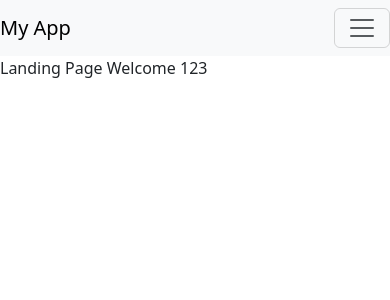
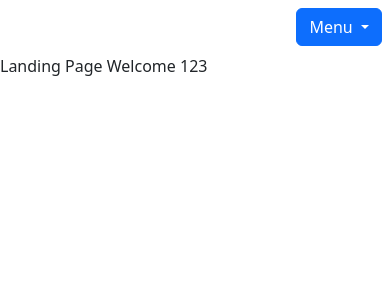
Before and after one commit to JonathanLudvigsson/Team2-Leave-Request-System, an Angular app in the folder EmployeeLeave-FrontEnd/: page / in a window 390 px wide. Shown: the top 300 px of the page. Built offline with nearby package versions, Linux system fonts and the light colour scheme.

Commit message:
Responsive navbar working.

```diff
--- a/EmployeeLeave-FrontEnd/angular.json
+++ b/EmployeeLeave-FrontEnd/angular.json
@@ -26,10 +26,10 @@
             ],
             "styles": [
               "src/styles.css",
-              "./node_modules/bootstrap/dist/css/bootstrap.min.css"
+              "node_modules/bootstrap/dist/css/bootstrap.min.css"
             ],
             "scripts": [
-              "./node_modules/bootstrap/dist/js/bootstrap.min.js"
+              "node_modules/bootstrap/dist/js/bootstrap.min.js"
             ]
           },
           "configurations": {
--- a/EmployeeLeave-FrontEnd/package.json
+++ b/EmployeeLeave-FrontEnd/package.json
@@ -21,6 +21,7 @@
     "@angular/platform-browser": "^16.2.9",
     "@angular/platform-browser-dynamic": "^16.2.0",
     "@angular/router": "^16.2.9",
+    "@ng-bootstrap/ng-bootstrap": "^15.1.1",
     "bootstrap": "^5.3.2",
     "jest-editor-support": "*",
     "jsonwebtoken": "^9.0.2",
--- a/EmployeeLeave-FrontEnd/src/app/app.module.ts
+++ b/EmployeeLeave-FrontEnd/src/app/app.module.ts
@@ -9,6 +9,7 @@ import { UserComponent } from './user/user.component';
 import { LoginComponent } from './login/login.component';
 import { NavbarComponent } from './navbar/navbar.component';
 import { LandingComponent } from './landing/landing.component';
+import { NgbModule } from '@ng-bootstrap/ng-bootstrap';
 
 @NgModule({
   declarations: [
@@ -20,7 +21,7 @@ import { LandingComponent } from './landing/landing.component';
     LandingComponent
   ],
   imports: [
-    BrowserModule, HttpClientModule, AppRoutingModule,FormsModule
+    BrowserModule, HttpClientModule, AppRoutingModule, FormsModule, NgbModule
   ],
   providers: [],
   bootstrap: [AppComponent]
--- a/EmployeeLeave-FrontEnd/src/app/navbar/navbar.component.css
+++ b/EmployeeLeave-FrontEnd/src/app/navbar/navbar.component.css
@@ -0,0 +1,3 @@
+.list-inline {
+  list-style-type: none;
+}
--- a/EmployeeLeave-FrontEnd/src/app/navbar/navbar.component.html
+++ b/EmployeeLeave-FrontEnd/src/app/navbar/navbar.component.html
@@ -1,13 +1,15 @@
-<nav class="navbar navbar-expand-lg navbar-light bg-light">
-  <a class="navbar-brand" href="/">My App</a>
-  <button class="navbar-toggler" type="button" data-toggle="collapse" data-target="#navbarNav" aria-controls="navbarNav" aria-expanded="false" aria-label="Toggle navigation">
-    <span class="navbar-toggler-icon"></span>
+<div class="d-flex flex-row d-none d-md-block p-2">
+    <h3 class="list-inline-item font-weight-bold"><a href="/">Home</a></h3>
+    <h3 class="list-inline-item"><a href="/login">Login</a></h3>
+</div>
+
+
+<div ngbDropdown class="d-md-none dropdown d-flex flex-row-reverse p-2">
+  <button ngbDropdownToggle class="btn btn-primary" type="button" id="dropdownMenuButton1" aria-expanded="false">
+    Menu
   </button>
-  <div class="collapse navbar-collapse" id="navbarNav">
-    <ul class="navbar-nav">
-      <li class="nav-item active">
-        <a class="nav-link" href="/login">Log in</a>
-      </li>
-    </ul>
-  </div>
-</nav>
+  <ul ngbDropdownMenu aria-labelledby="dropdownMenuButton1">
+    <li><a ngbDropdownItem href="/">Home</a></li>
+    <li><a ngbDropdownItem href="/login">Login</a></li>
+  </ul>
+</div>
```
Also changed, not shown: 1 other file (tests, documents, lock files or other folders).
